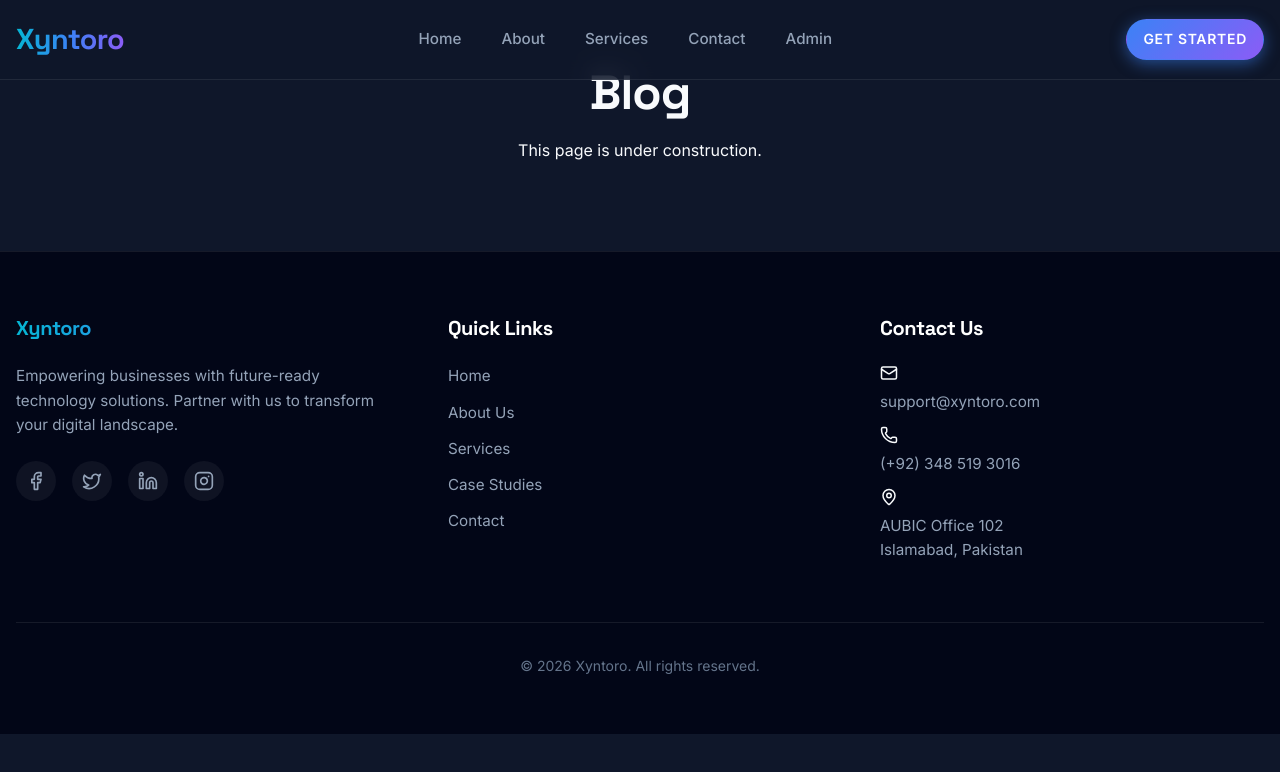
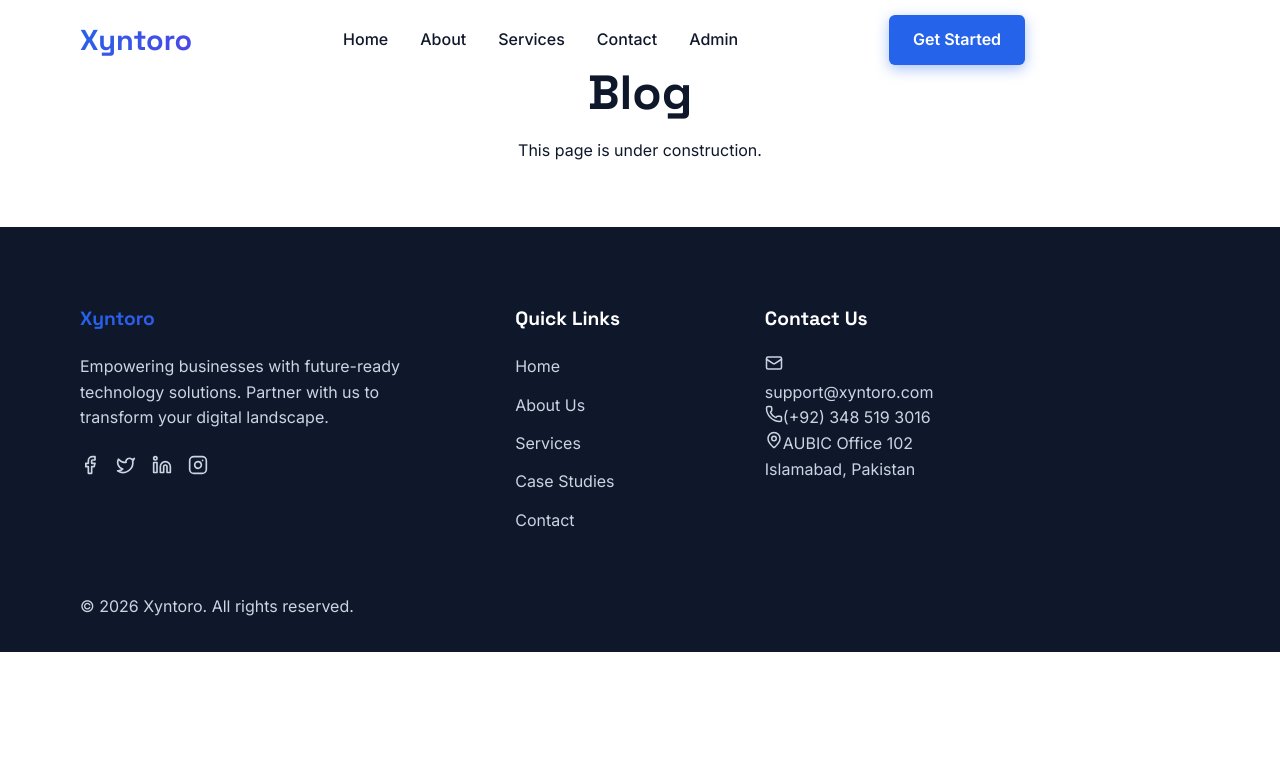
Before and after one commit to hamzajavid-dev/Xyntoro, a React (Vite) app: page /blog in a window 1280 px wide. Shown: the top 772 px of the page. Built offline with nearby package versions, Linux system fonts and the light colour scheme.

Commit message:
Switch to Professional Light Theme and fix layout issues

```diff
--- a/src/index.css
+++ b/src/index.css
@@ -1,49 +1,45 @@
 @import url('https://fonts.googleapis.com/css2?family=Inter:wght@300;400;500;600;700&family=Space+Grotesk:wght@500;700&display=swap');
 
 :root {
-  /* Modern Tech Dark Theme Palette */
-  --color-bg-dark: #0f172a;
-  --color-bg-card: #1e293b;
-  --color-bg-darker: #020617;
+  /* Modern Professional Light Theme Palette */
+  --color-bg-body: #ffffff;
+  --color-bg-alt: #f8fafc; /* Slate 50 */
+  --color-bg-card: #ffffff;
 
-  --color-primary: #3b82f6;
-  --color-primary-glow: rgba(59, 130, 246, 0.5);
+  --color-primary: #2563eb; /* Royal Blue */
+  --color-primary-dark: #1d4ed8;
+  --color-primary-light: #eff6ff;
 
-  --color-accent: #8b5cf6;
-  --color-accent-glow: rgba(139, 92, 246, 0.5);
+  --color-secondary: #0f172a; /* Slate 900 */
 
-  --color-cyan: #06b6d4;
+  --color-accent: #4f46e5; /* Indigo */
 
-  --color-text-main: #f8fafc;
-  --color-text-muted: #94a3b8;
-  --color-text-dim: #64748b;
+  --color-text-main: #0f172a; /* Slate 900 */
+  --color-text-muted: #64748b; /* Slate 500 */
+  --color-text-light: #f8fafc; /* For dark backgrounds */
+
+  --color-border: #e2e8f0;
+
+  /* Footer specific */
+  --color-footer-bg: #0f172a;
+  --color-footer-text: #cbd5e1;
 
   --font-display: 'Space Grotesk', sans-serif;
   --font-body: 'Inter', sans-serif;
 
-  --radius-sm: 8px;
+  --radius-sm: 6px;
   --radius-md: 12px;
-  --radius-lg: 24px;
+  --radius-lg: 16px;
   --radius-full: 9999px;
-
-  --spacing-sm: 1rem;
-  --spacing-md: 2rem;
-  --spacing-lg: 4rem;
-  --spacing-xl: 8rem;
 
   --container-width: 1280px;
   --nav-height: 80px;
 
-  /* Glassmorphism */
-  --glass-bg: rgba(15, 23, 42, 0.75);
-  --glass-border: rgba(255, 255, 255, 0.08);
-  --glass-shadow: 0 8px 32px 0 rgba(0, 0, 0, 0.37);
-
-  /* Modern Shadows */
-  --shadow-sm: 0 1px 2px 0 rgba(0, 0, 0, 0.3);
-  --shadow-md: 0 4px 6px -1px rgba(0, 0, 0, 0.4);
-  --shadow-lg: 0 20px 25px -5px rgba(0, 0, 0, 0.4);
-  --shadow-glow: 0 0 30px var(--color-primary-glow);
+  /* Shadows - Clean & Soft */
+  --shadow-sm: 0 1px 2px 0 rgba(0, 0, 0, 0.05);
+  --shadow-md: 0 4px 6px -1px rgba(0, 0, 0, 0.1);
+  --shadow-lg: 0 10px 15px -3px rgba(0, 0, 0, 0.1);
+  --shadow-card: 0 4px 20px rgba(0, 0, 0, 0.08); /* Special card shadow */
 }
 
 * {
@@ -54,24 +50,18 @@
 
 body {
   font-family: var(--font-body);
-  background-color: var(--color-bg-dark);
+  background-color: var(--color-bg-body);
   color: var(--color-text-main);
   line-height: 1.6;
   -webkit-font-smoothing: antialiased;
-  overflow-x: hidden;
 }
 
 h1, h2, h3, h4, h5, h6 {
   font-family: var(--font-display);
   font-weight: 700;
   line-height: 1.2;
-  letter-spacing: -0.02em;
-  color: #fff;
+  color: var(--color-text-main);
   margin-bottom: 1rem;
-}
-
-p {
-  margin-bottom: 1.5rem;
 }
 
 a {
@@ -86,324 +76,207 @@ ul {
 
 img {
   max-width: 100%;
-  border-radius: var(--radius-sm);
+  border-radius: var(--radius-md);
 }
 
 .container {
+  width: 90%;
   max-width: var(--container-width);
   margin: 0 auto;
-  padding: 0 var(--spacing-sm);
+  padding: 0 1rem;
 }
 
-/* Modern Button Styles */
-.btn {
-  display: inline-flex;
-  align-items: center;
-  justify-content: center;
-  gap: 0.5rem;
-  padding: 0.875rem 2rem;
-  border-radius: var(--radius-full);
-  font-weight: 600;
-  cursor: pointer;
-  transition: all 0.3s cubic-bezier(0.4, 0, 0.2, 1);
-  border: 1px solid transparent;
-  font-family: var(--font-body);
-  font-size: 1rem;
-  text-transform: uppercase;
-  letter-spacing: 0.05em;
-}
+/* --- Components --- */
 
-.btn-primary {
-  background: linear-gradient(135deg, var(--color-primary), var(--color-accent));
-  color: white;
-  box-shadow: 0 4px 15px var(--color-primary-glow);
-}
-
-.btn-primary:hover {
-  transform: translateY(-3px);
-  box-shadow: 0 8px 30px var(--color-primary-glow);
-  filter: brightness(1.1);
-}
-
-.btn-outline {
-  background: transparent;
-  border: 1px solid var(--glass-border);
-  color: var(--color-text-main);
-  backdrop-filter: blur(4px);
-}
-
-.btn-outline:hover {
-  border-color: var(--color-primary);
-  background: rgba(59, 130, 246, 0.1);
-  color: white;
-  box-shadow: 0 0 15px rgba(59, 130, 246, 0.3);
-}
-
-.btn-sm {
-  padding: 0.5rem 1rem;
-  font-size: 0.875rem;
-}
-
-.btn-full {
-  width: 100%;
-}
-
-/* Form Styles */
-input, textarea, select {
-  width: 100%;
-  padding: 0.875rem;
-  background: var(--color-bg-darker);
-  border: 1px solid var(--glass-border);
-  border-radius: var(--radius-sm);
-  color: white;
-  font-family: var(--font-body);
-  transition: all 0.2s;
-  margin-bottom: 1rem;
-}
-
-input:focus, textarea:focus {
-  outline: none;
-  border-color: var(--color-primary);
-  box-shadow: 0 0 0 2px rgba(59, 130, 246, 0.25);
-}
-
-label {
-  display: block;
-  margin-bottom: 0.5rem;
-  color: var(--color-text-muted);
-  font-weight: 500;
-}
-
-/* Navbar */
+/* Navbar - Clean White Sticky */
 .navbar {
-  height: var(--nav-height);
   position: fixed;
   top: 0;
   left: 0;
-  right: 0;
+  width: 100%;
+  height: var(--nav-height);
   z-index: 1000;
-  background: var(--glass-bg);
-  backdrop-filter: blur(12px);
-  -webkit-backdrop-filter: blur(12px);
-  border-bottom: 1px solid var(--glass-border);
+  background-color: transparent;
+  transition: all 0.3s ease;
 }
 
 .navbar-scrolled {
-  background: rgba(15, 23, 42, 0.95);
-  box-shadow: var(--glass-shadow);
+  background-color: rgba(255, 255, 255, 0.95);
+  backdrop-filter: blur(10px);
+  box-shadow: var(--shadow-sm);
+  border-bottom: 1px solid var(--color-border);
 }
 
 .nav-container {
   height: 100%;
   display: flex;
+  justify-content: space-between;
   align-items: center;
-  justify-content: space-between;
 }
 
 .nav-links {
   display: flex;
-  gap: 2.5rem;
+  gap: 2rem;
 }
 
 .nav-link {
+  font-weight: 500;
   color: var(--color-text-muted);
-  font-weight: 500;
-  font-size: 0.95rem;
   position: relative;
-  transition: color 0.3s;
 }
 
 .nav-link:hover, .nav-link.active {
-  color: white;
-  text-shadow: 0 0 10px rgba(255,255,255,0.5);
+  color: var(--color-primary);
 }
 
-.desktop-only { display: flex; align-items: center; }
-.mobile-toggle { display: none; }
-
-@media (max-width: 768px) {
-  .desktop-only { display: none; }
-  .mobile-toggle { display: block; }
+.navbar:not(.navbar-scrolled) .nav-link {
+    color: var(--color-text-main);
 }
 
-/* Animations */
-@keyframes float-hero {
-  0%, 100% { transform: translateY(0) scale(1); }
-  50% { transform: translateY(-20px) scale(1.02); }
+/* Buttons */
+.btn {
+  display: inline-flex;
+  align-items: center;
+  justify-content: center;
+  padding: 0.75rem 1.5rem;
+  border-radius: var(--radius-sm);
+  font-weight: 600;
+  cursor: pointer;
+  transition: all 0.3s ease;
+  border: none;
+  font-family: var(--font-body);
 }
 
-.animate-float {
-  animation: float-hero 8s ease-in-out infinite;
+.btn-primary {
+  background-color: var(--color-primary);
+  color: white;
+  box-shadow: 0 4px 14px 0 rgba(37, 99, 235, 0.39);
 }
 
-/* Utility Classes */
-.text-center { text-align: center; }
-.text-gradient {
-  background: linear-gradient(to right, var(--color-cyan), var(--color-primary), var(--color-accent));
-  -webkit-background-clip: text;
-  background-clip: text;
-  color: transparent;
+.btn-primary:hover {
+  background-color: var(--color-primary-dark);
+  transform: translateY(-2px);
+  box-shadow: 0 6px 20px rgba(37, 99, 235, 0.23);
 }
 
-.section {
-  padding: var(--spacing-xl) 0;
-  position: relative;
+.btn-secondary {
+  background-color: white;
+  color: var(--color-primary);
+  border: 1px solid var(--color-border);
 }
 
-.section-header {
-  text-align: center;
-  max-width: 800px;
-  margin: 0 auto var(--spacing-lg);
+.btn-secondary:hover {
+  border-color: var(--color-primary);
+  background-color: var(--color-primary-light);
 }
 
-.section-header h2 {
-  font-size: 3rem;
-  color: white;
-}
-
-/* Hero Section */
-.hero {
-  padding-top: calc(var(--nav-height) + 4rem);
-  padding-bottom: 6rem;
-  position: relative;
-  overflow: hidden;
-  display: flex;
-  align-items: center;
-  min-height: 90vh;
-}
-
-.hero::before {
-  content: '';
-  position: absolute;
-  top: -20%;
-  right: -10%;
-  width: 600px;
-  height: 600px;
-  background: radial-gradient(circle, var(--color-primary-glow) 0%, transparent 70%);
-  opacity: 0.4;
-  filter: blur(80px);
-  z-index: -1;
-}
-
-.hero::after {
-  content: '';
-  position: absolute;
-  bottom: -10%;
-  left: -10%;
-  width: 500px;
-  height: 500px;
-  background: radial-gradient(circle, var(--color-accent-glow) 0%, transparent 70%);
-  opacity: 0.3;
-  filter: blur(80px);
-  z-index: -1;
-}
-
-.hero-content {
-  text-align: center;
-  max-width: 900px;
-  z-index: 10;
-}
-
-.hero-title {
-  font-size: 4.5rem;
-  margin-bottom: 1.5rem;
-  line-height: 1.1;
-}
-
-.hero-title .highlight {
-  color: var(--color-primary);
-  background: linear-gradient(120deg, var(--color-primary) 0%, var(--color-cyan) 100%);
-  -webkit-background-clip: text;
-  background-clip: text;
-  color: transparent;
-}
-
-.hero-subtitle {
-  font-size: 1.5rem;
-  color: var(--color-text-muted);
-  margin-bottom: 2.5rem;
-  max-width: 700px;
-  margin-left: auto;
-  margin-right: auto;
-}
-
-.hero-actions {
-  display: flex;
-  gap: 1.5rem;
-  justify-content: center;
-}
-
-/* Cards */
-.card-grid, .services-grid {
-  display: grid;
-  grid-template-columns: repeat(auto-fit, minmax(320px, 1fr));
-  gap: 2rem;
-}
-
-.feature-card, .service-card {
-  background: var(--color-bg-card);
-  border: 1px solid var(--glass-border);
+/* Feature Cards (Used in Services & Home) */
+.feature-card {
+  background-color: var(--color-bg-card);
+  padding: 2rem;
   border-radius: var(--radius-lg);
-  overflow: hidden;
+  border: 1px solid var(--color-border);
+  box-shadow: var(--shadow-card);
   transition: transform 0.3s ease, box-shadow 0.3s ease;
 }
 
-.feature-card:hover, .service-card:hover {
-  transform: translateY(-10px);
-  box-shadow: var(--shadow-glow);
+.feature-card:hover {
+  transform: translateY(-5px);
+  box-shadow: 0 10px 30px rgba(0, 0, 0, 0.12);
   border-color: var(--color-primary);
 }
 
-.card-content {
-  padding: 2rem;
+.feature-icon {
+  width: 50px;
+  height: 50px;
+  background-color: var(--color-primary-light);
+  color: var(--color-primary);
+  border-radius: var(--radius-md);
+  display: flex;
+  align-items: center;
+  justify-content: center;
+  margin-bottom: 1.5rem;
 }
 
-.card-title {
-  font-size: 1.5rem;
+/* Typography Utilities */
+.text-gradient {
+  background: linear-gradient(135deg, var(--color-primary) 0%, var(--color-accent) 100%);
+  -webkit-background-clip: text;
+  -webkit-text-fill-color: transparent;
+  background-clip: text;
+}
+
+.section-title {
+  font-size: 2.5rem;
+  text-align: center;
   margin-bottom: 1rem;
 }
 
-.card-image {
-  height: 200px;
-  overflow: hidden;
+.section-subtitle {
+  text-align: center;
+  color: var(--color-text-muted);
+  max-width: 600px;
+  margin: 0 auto 4rem auto;
+  font-size: 1.125rem;
 }
 
-.card-image img {
-  width: 100%;
-  height: 100%;
-  object-fit: cover;
-  transition: transform 0.5s ease;
+.bg-alt {
+  background-color: var(--color-bg-alt);
 }
 
-.service-card:hover .card-image img {
-  transform: scale(1.05);
+/* --- Sections --- */
+section {
+  padding: 5rem 0;
 }
 
-.bg-light { background: transparent; }
+/* Hero Section override for specific pages if needed */
+.hero-section {
+  padding: 8rem 0 5rem 0;
+  min-height: 90vh;
+  display: flex;
+  align-items: center;
+  background: radial-gradient(circle at 10% 20%, rgb(247, 250, 252) 0%, rgb(255, 255, 255) 90.2%);
+}
 
-/* Footer */
+.hero-content h1 {
+  font-size: 3.5rem;
+  margin-bottom: 1.5rem;
+  letter-spacing: -0.02em;
+}
+
+.hero-content p {
+  font-size: 1.25rem;
+  color: var(--color-text-muted);
+  margin-bottom: 2rem;
+  max-width: 600px;
+}
+
+/* Footer (Dark Theme) */
 footer {
-  background: var(--color-bg-darker);
-  border-top: 1px solid var(--glass-border);
-  padding: 4rem 0 2rem;
-  margin-top: auto;
+  background-color: var(--color-footer-bg);
+  color: var(--color-footer-text);
+  padding: 5rem 0 2rem 0;
+}
+
+footer h3 {
+  color: white;
+  font-size: 1.2rem;
+  margin-bottom: 1.5rem;
 }
 
 .footer-grid {
   display: grid;
-  grid-template-columns: repeat(auto-fit, minmax(250px, 1fr));
-  gap: 3rem;
+  grid-template-columns: 2fr 1fr 1fr 1fr;
+  gap: 4rem;
   margin-bottom: 3rem;
 }
 
-.footer-logo {
-  display: block;
-  margin-bottom: 1.5rem;
+.footer-links li {
+  margin-bottom: 0.8rem;
 }
 
-.footer-desc {
-  color: var(--color-text-muted);
-  font-size: 0.95rem;
+.footer-links a:hover {
+  color: var(--color-primary);
 }
 
 .social-links {
@@ -413,57 +286,103 @@ footer {
 }
 
 .social-links a {
-  width: 40px;
-  height: 40px;
-  border-radius: 50%;
-  background: rgba(255,255,255,0.05);
-  display: flex;
-  align-items: center;
-  justify-content: center;
-  transition: all 0.3s;
-  color: var(--color-text-muted);
+  color: var(--color-footer-text);
+  transition: color 0.2s;
 }
 
 .social-links a:hover {
-  background: var(--color-primary);
   color: white;
-  transform: translateY(-3px);
 }
 
-.footer-col h3 {
-  font-size: 1.25rem;
+.copyright {
+  border-top: 1px solid #334155;
+  padding-top: 2rem;
+  text-align: center;
+  font-size: 0.9rem;
+  color: #64748b;
+}
+
+/* Missing Layout Utilities Added */
+.hero {
+  padding: 8rem 0 5rem 0;
+  min-height: 80vh;
+  display: flex;
+  align-items: center;
+  background: radial-gradient(circle at 10% 20%, rgb(247, 250, 252) 0%, rgb(255, 255, 255) 90.2%);
+}
+
+/* Compatibility for previous Dark Theme references */
+:root {
+  --color-bg-dark: #ffffff;  /* Mapped to white for Navbar mobile menu */
+  --color-bg-darker: #f1f5f9; /* Mapped to light grey for Admin Lock Icon */
+  --glass-border: var(--color-border); /* Mapped to solid border */
+}
+
+.card-grid {
+  /* Alias for hero-section */
+  padding: 8rem 0 5rem 0;
+  min-height: 80vh;
+  display: flex;
+  align-items: center;
+  background: radial-gradient(circle at 10% 20%, rgb(247, 250, 252) 0%, rgb(255, 255, 255) 90.2%);
+}
+
+.card-grid {
+  display: grid;
+  grid-template-columns: repeat(auto-fit, minmax(300px, 1fr));
+  gap: 2rem;
+  margin-top: 3rem;
+}
+
+.content-grid {
+  display: grid;
+  gap: 4rem;
+  align-items: center;
+}
+
+.two-column {
+  grid-template-columns: 1fr 1fr;
+}
+
+@media (max-width: 768px) {
+  .two-column {
+    grid-template-columns: 1fr;
+    gap: 2rem;
+  }
+}
+
+.card-image img {
+  width: 100%;
+  height: 200px;
+  object-fit: cover;
+  border-radius: var(--radius-md);
   margin-bottom: 1.5rem;
 }
 
-.footer-links li, .contact-info li {
-  margin-bottom: 0.75rem;
+.card-content h3 {
+  font-size: 1.5rem;
+  margin-bottom: 1rem;
 }
 
-.footer-links a, .contact-info a, .contact-info span {
+.card-content p {
   color: var(--color-text-muted);
-  font-size: 0.95rem;
-  display: flex;
-  align-items: center;
-  gap: 0.75rem;
+  font-size: 1rem;
+  margin-bottom: 1.5rem;
 }
 
-.footer-links a:hover, .contact-info a:hover {
+.btn-outline {
+  /* Alias for btn-secondary */
+  background-color: transparent;
   color: var(--color-primary);
-  padding-left: 5px;
+  border: 1px solid var(--color-border);
 }
 
-.footer-bottom {
-  text-align: center;
-  padding-top: 2rem;
-  border-top: 1px solid var(--glass-border);
-  color: var(--color-text-dim);
-  font-size: 0.875rem;
+.btn-outline:hover {
+  border-color: var(--color-primary);
+  background-color: var(--color-primary-light);
+  color: var(--color-primary-dark);
 }
 
-/* Responsive */
-@media (max-width: 768px) {
-  .hero-title { font-size: 2.5rem; }
-  .hero-subtitle { font-size: 1.1rem; }
-  .hero-actions { flex-direction: column; }
-  .btn { width: 100%; }
+.bg-light {
+    background-color: var(--color-bg-alt);
 }
```
